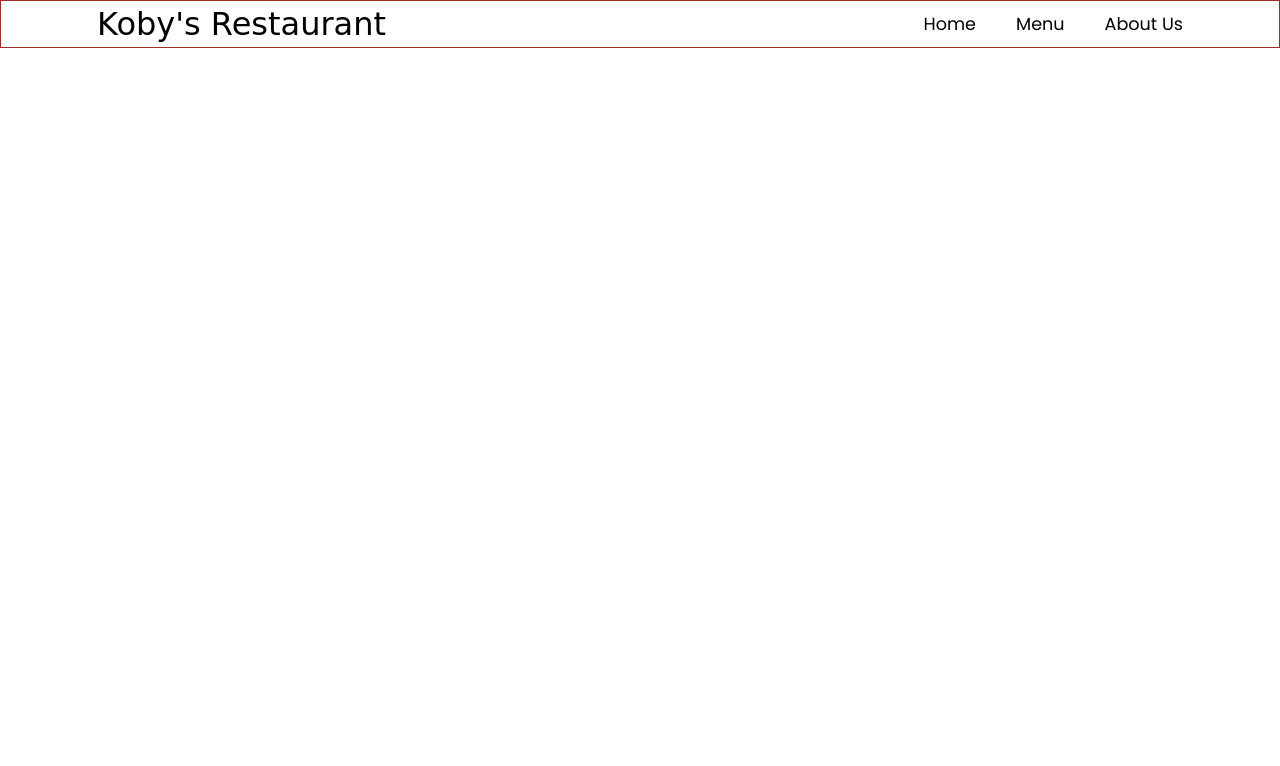
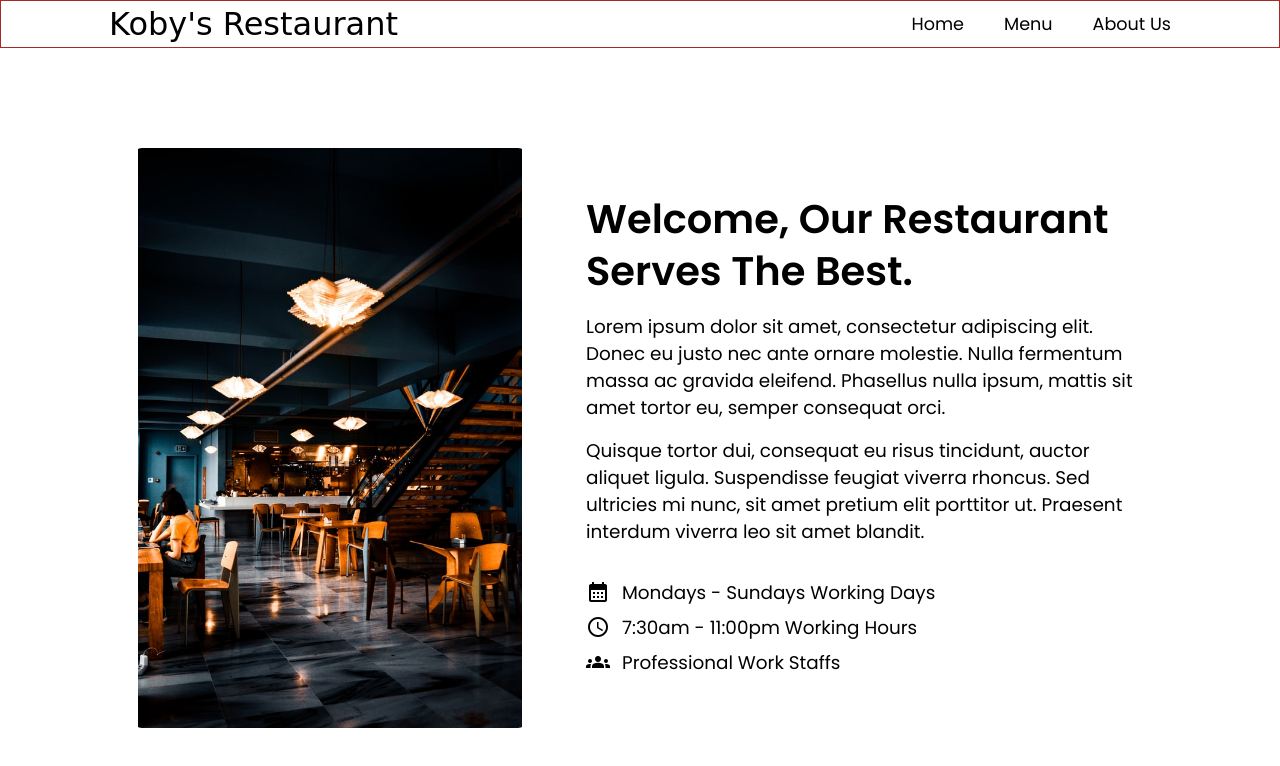
Before and after one commit to mark-akom/restaurant, a website built with webpack: page dist/index.html in a window 1280 px wide. Built offline with nearby package versions, Linux system fonts and the light colour scheme; a web font is replaced by a local one.

Commit message:
Completed build inthe intro section.

```diff
--- a/src/home-styles.css
+++ b/src/home-styles.css
@@ -41,5 +41,57 @@ ul {
     justify-content: space-between;
     border: 1px solid brown;
     align-items: center;
-    padding: 4px 96px;
+    padding: 4px 108px;
 }
+
+/* styling of the intro section */
+
+.intro {
+    display: flex;
+    gap: 60px;
+    justify-content: center;
+    align-items: center;
+    padding: 100px 80px;
+}
+
+.intro-img{
+    display: block;
+    flex-basis: 35%;
+    width: 100%;
+    height: 580px;
+    object-fit: contain;
+    border-radius: 8px;
+}
+
+.intro-details {
+    flex-basis: 50%;
+}
+
+.intro-heading {
+    font-size: 2.5em;
+    font-weight: 600;
+    padding-bottom: 16px;
+    line-height: 1.3;
+}
+
+.intro p {
+    font-size: 1.15em;
+    padding-bottom: 16px;
+}
+
+.intro-info {
+    padding-top: 18px;
+}
+
+
+.intro-info span {
+    display: inline-block;
+}
+
+.intro-info p{
+    padding-bottom: 0;
+    display: flex;
+    align-items: center;
+    gap: 12px;
+    padding-bottom: 8px;
+}
```
Also changed, not shown: dist/index.html, src/intro.jpg (added).
